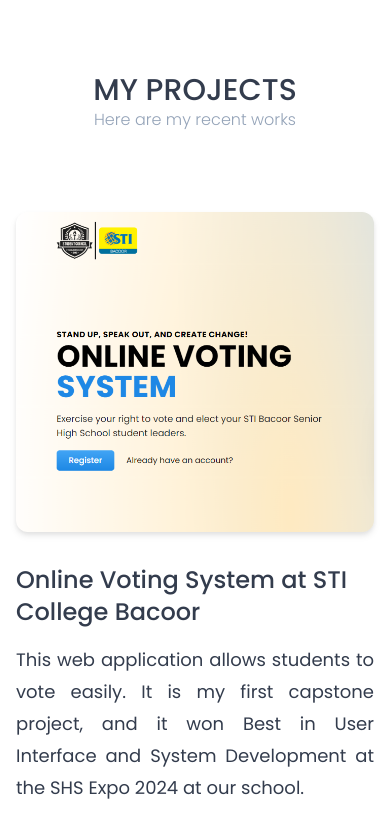
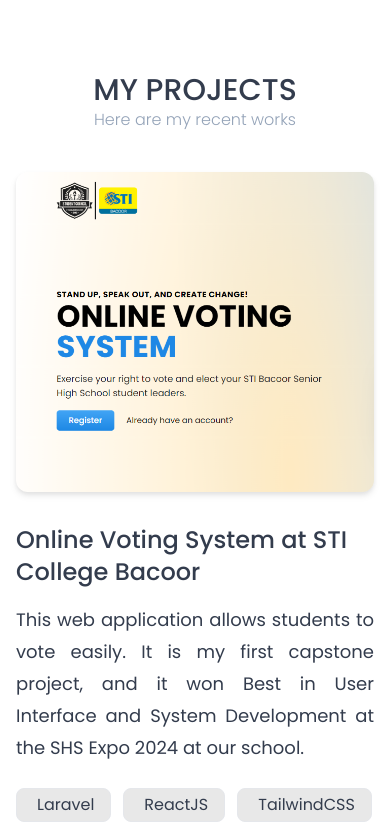
Before and after one commit to MarkMallari16/portfolio-website, a React (Vite) app: page / in a window 390 px wide. Shown: the part 2580-3406 px from the top of the page. Built offline with nearby package versions, Linux system fonts and the light colour scheme.

Commit message:
fix some ui

```diff
--- a/src/components/Projects.jsx
+++ b/src/components/Projects.jsx
@@ -113,9 +113,7 @@ function Projects() {
                     </motion.div>
                 ))
                 }
-
-            </div>
-            <div className='flex justify-center'>
+                <div className='flex justify-center'>
                 <button className='btn  text-center' onClick={toggleExpand}>
                     {isExpand ? 'See Less' : 'See More'}
                     <motion.span
@@ -129,7 +127,8 @@ function Projects() {
                     </motion.span>
                 </button>
             </div>
-        </div >
+            </div>
+        </div>
     )
 }
 
--- a/src/components/SingeProject.jsx
+++ b/src/components/SingeProject.jsx
@@ -13,7 +13,7 @@ function SingeProject({
 
     return (
 
-        <div className='py-20 lg:py-16 '>
+        <div className='py-10 lg:py-16 '>
             <div className='drop-shadow-md h-80 rounded-xl' style={{
                 backgroundImage: `url('${projectPicture}')`,
                 backgroundSize: 'cover'
--- a/src/components/Skills.jsx
+++ b/src/components/Skills.jsx
@@ -107,6 +107,8 @@ function Skills() {
             },
         })
     }
+
+    const filterCategory = skills.filter((skill) => selectedCategory === 'all' || skill.category === selectedCategory);
     return (
         <div className=' mx-auto lg:max-w-7xl mb-20 h-1/2 '>
             <div className='text-medium uppercase text-center text-3xl font-medium pt-10'>My Skills</div>
@@ -121,8 +123,7 @@ function Skills() {
                 <ul className='flex gap-5 justify-center flex-wrap '>
 
                     {
-                        skills
-                            .filter((skill) => selectedCategory === 'all' || skill.category === selectedCategory)
+                        filterCategory
                             .map(({ icon, languageName }, index) => (
                                 <motion.li className='flex gap-5 flex-wrap justify-center'
                                     key={index}
```
